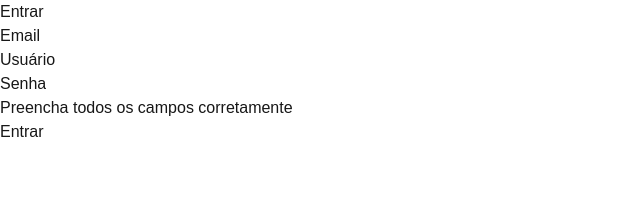
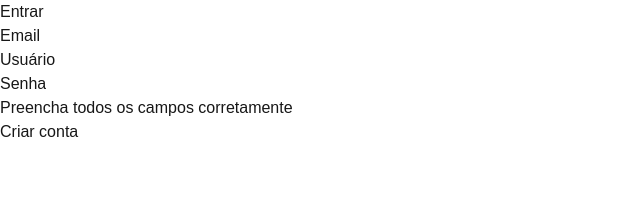
Before and after one commit to IgorGrieder/FlashCards, a Next.js app in the folder client/: page /create-account in a window 1280 px wide. Shown: the top 210 px of the page, without its empty margins (0-640 px from the left). Built offline with nearby package versions, Linux system fonts and the light colour scheme; no server answers.

Commit message:
Changed the buttons overall design to match the ones from the latest developed UI

```diff
--- a/client/src/app/create-account/page.tsx
+++ b/client/src/app/create-account/page.tsx
@@ -181,9 +181,9 @@ export default function Login() {
         <button
           type="submit"
           disabled={mutation.isPending}
-          className="w-full bg-blue-500 text-white py-2 rounded hover:bg-blue-600 mb-5 disabled:bg-blue-300"
+          className="px-3 py-4 items-center text-sm transition-colors hover:text-white border-gray-300 border hover:bg-black sm:text-base rounded-lg cursor-pointer disabled:opacity-30 disabled:cursor-not-allowed w-full justify-center flex`}"
         >
-          {mutation.isPending ? "Entrando..." : "Entrar"}
+          {mutation.isPending ? "Criando..." : "Criar conta"}
         </button>
       </form>
     </main>
--- a/client/src/app/login/page.tsx
+++ b/client/src/app/login/page.tsx
@@ -158,7 +158,7 @@ export default function Login() {
         <button
           type="submit"
           disabled={mutation.isPending}
-          className="w-full bg-blue-500 text-white py-2 rounded hover:bg-blue-600 mb-5 disabled:bg-blue-300"
+          className="px-3 py-4 items-center text-sm transition-colors hover:text-white border-gray-300 border hover:bg-black sm:text-base rounded-lg cursor-pointer disabled:opacity-30 disabled:cursor-not-allowed w-full justify-center flex`}"
         >
           {mutation.isPending ? "Entrando..." : "Entrar"}
         </button>
--- a/client/src/app/page.tsx
+++ b/client/src/app/page.tsx
@@ -30,13 +30,13 @@ export default function Home() {
               />
             </div>
           </div>
-          <div className="flex flex-col gap-4">
+          <div className="grid grid-cols-1 gap-4">
             <p>Venha fazer parte da melhor forma de estudar!</p>
             <div>
               <Button
                 text="Entrar"
                 onClick={onClickLogin}
-                additionalClasses="mx-auto block hover:bg-sky-300"
+                additionalClasses="mx-auto block justify-center w-full"
               ></Button>
               <div className="flex justify-center">
                 <a
```
